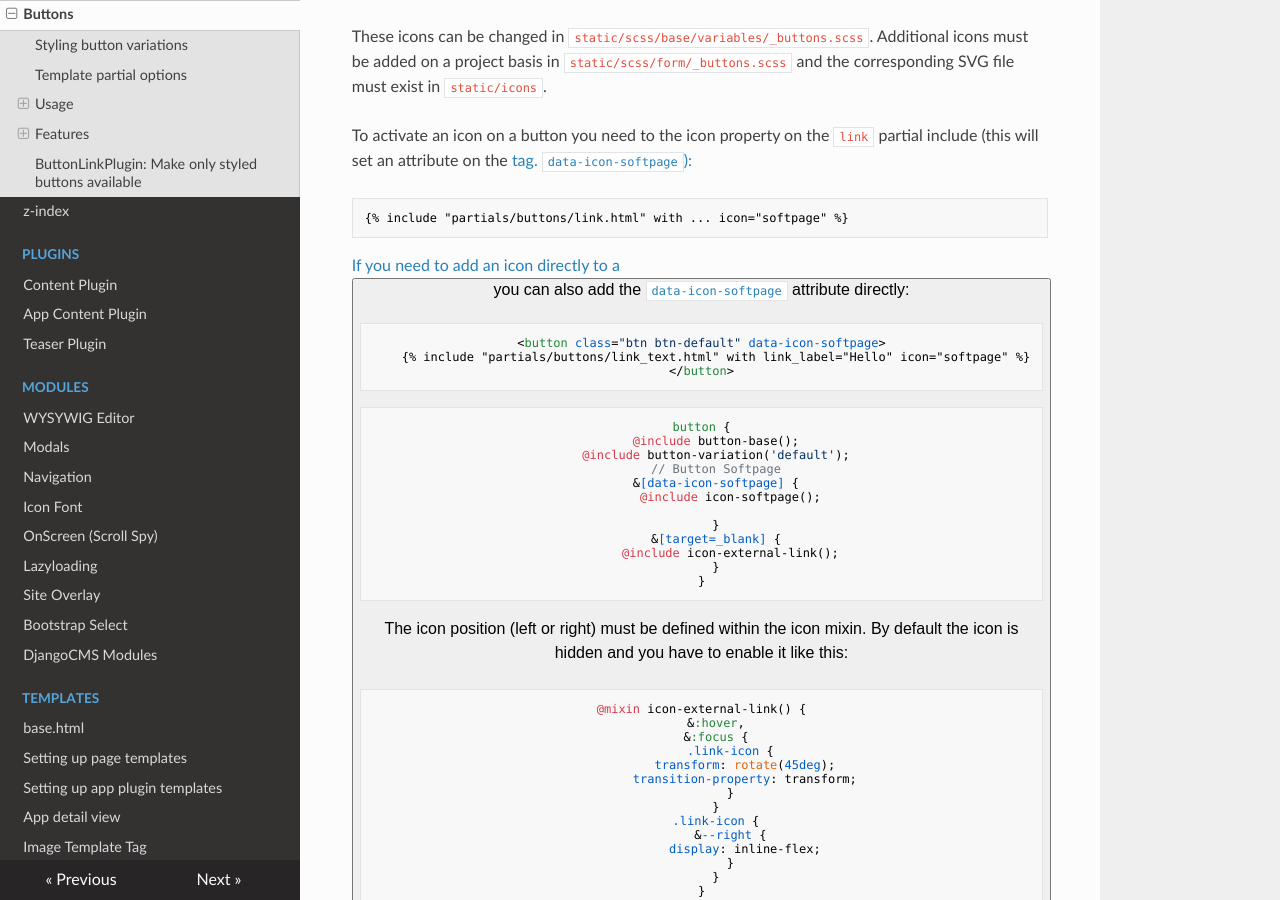
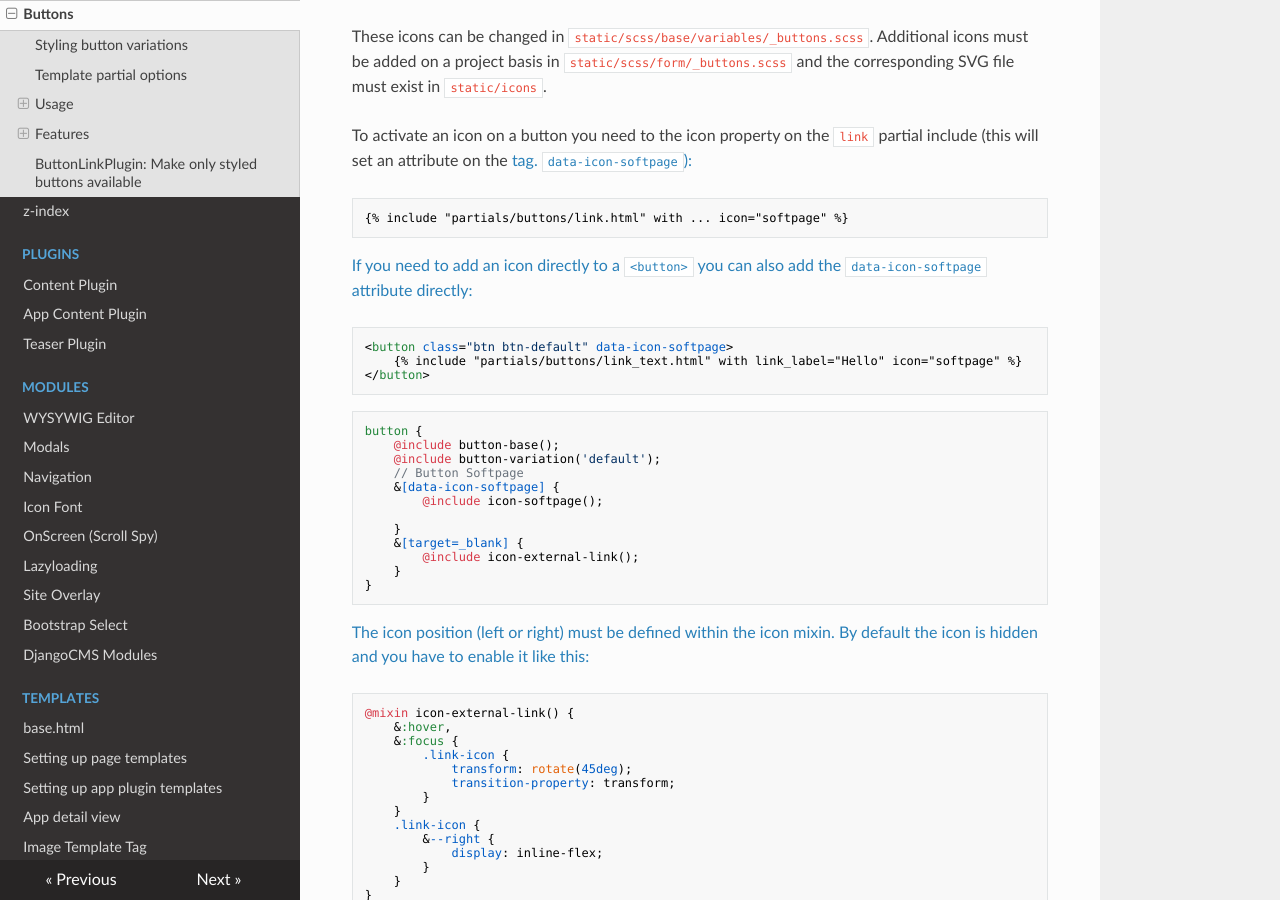
Before and after one commit to allink/allink-core-static, an MkDocs documentation site: the page built from docs/stylesheets/buttons.md, in a window 1280 px wide and 900 px high, scrolled down 2134 px. Built offline with MkDocs 1.6.1, drawn with Linux system fonts in a browser that asks for light colours; nearby versions of some CDN libraries; old or Windows-style settings are respelled for this version of MkDocs.

Commit message:
Escape button tag
Prevent wrong rendering of the button docs.

````diff
--- a/docs/stylesheets/buttons.md
+++ b/docs/stylesheets/buttons.md
@@ -105,7 +105,7 @@ To activate an icon on a button you need to the icon property on the `link` part
 ```HTML
 {% include "partials/buttons/link.html" with ... icon="softpage" %}
 ```
-If you need to add an icon directly to a <button> you can also add the `data-icon-softpage` attribute directly:
+If you need to add an icon directly to a `<button>` you can also add the `data-icon-softpage` attribute directly:
 ```HTML
 <button class="btn btn-default" data-icon-softpage>
     {% include "partials/buttons/link_text.html" with link_label="Hello" icon="softpage" %}
````
